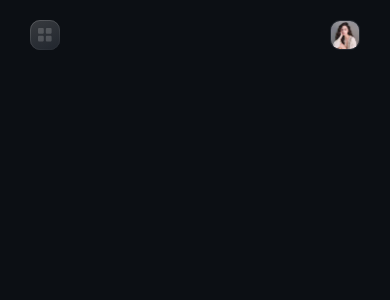
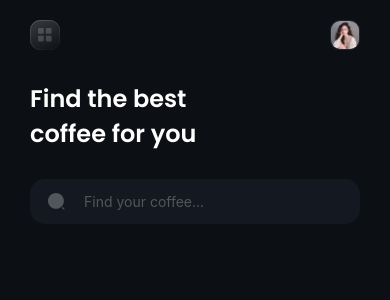
Before and after one commit to DevitoDbug/coffeeHouse, a React Native app: screen /HomeScreen in a window 390 px wide. Shown: the top 300 px of the page. Built offline with nearby package versions, Linux system fonts and the light colour scheme.

Commit message:
feat: Add font loading and search functionality

```diff
--- a/App.tsx
+++ b/App.tsx
@@ -6,11 +6,17 @@ import { StatusBar } from "expo-status-bar";
 import * as ExpoSplashScreen from "expo-splash-screen";
 import { Navigation } from "./navigation/Navigation";
 import { container } from "./assets/images/constants";
+import { useFonts } from "expo-font";
 
 ExpoSplashScreen.preventAutoHideAsync();
 
 export default function App() {
   const [appIsReady, setAppIsReady] = useState(false);
+
+  const [fontsLoaded] = useFonts({
+    "poppins-semiBold": require("./assets/fonts/Poppins-SemiBold.ttf"),
+    "poppins-medium": require("./assets/fonts/Poppins-Medium.ttf"),
+  });
 
   useEffect(() => {
     async function prepare() {
@@ -26,13 +32,13 @@ export default function App() {
   }, []);
 
   const onLayoutRootView = useCallback(async () => {
-    if (appIsReady) {
+    if (fontsLoaded) {
       await ExpoSplashScreen.hideAsync();
     }
-  }, [appIsReady]);
+  }, [fontsLoaded]);
 
-  if (!appIsReady) {
-    return null;
+  if (!fontsLoaded) {
+    return <></>;
   }
 
   return (
--- a/assets/icons/svgIcons.tsx
+++ b/assets/icons/svgIcons.tsx
@@ -21,3 +21,19 @@ export const AppIcon = ({ color, iconWidth, iconHeight }: IconProps) => {
     </Svg>
   );
 };
+
+export const SearchIcon = ({ color, iconWidth, iconHeight }: IconProps) => {
+  return (
+    <Svg
+      width={iconWidth ?? 17}
+      height={iconHeight ?? 17}
+      viewBox="0 0 17 17"
+      fill="none"
+    >
+      <Path
+        d="M7.82802 15.8335C8.87512 15.8453 9.91415 15.6492 10.8849 15.2566C11.8557 14.8641 12.739 14.2828 13.4836 13.5465C14.2282 12.8103 14.8194 11.9336 15.2228 10.9672C15.6263 10.0009 15.834 8.96416 15.834 7.917C15.834 6.86984 15.6263 5.83308 15.2228 4.86676C14.8194 3.90043 14.2282 3.02375 13.4836 2.28747C12.739 1.55118 11.8557 0.969931 10.8849 0.577368C9.91415 0.184805 8.87512 -0.0112686 7.82802 0.00050004C5.74385 0.0239248 3.75299 0.868296 2.28747 2.35038C0.821943 3.83247 0 5.83269 0 7.917C0 10.0013 0.821943 12.0015 2.28747 13.4836C3.75299 14.9657 5.74385 15.8101 7.82802 15.8335ZM15.994 16.6665C15.8415 16.667 15.6949 16.6073 15.586 16.5005L14.036 14.9505C13.928 14.8404 13.8675 14.6923 13.8675 14.538C13.8675 14.3837 13.928 14.2356 14.036 14.1255C14.1461 14.0175 14.2943 13.9569 14.4485 13.9569C14.6028 13.9569 14.7509 14.0175 14.861 14.1255L16.411 15.6755C16.5191 15.7856 16.5796 15.9337 16.5796 16.088C16.5796 16.2423 16.5191 16.3904 16.411 16.5005C16.2978 16.6063 16.149 16.6656 15.994 16.6665Z"
+        fill={color ?? "white"}
+      />
+    </Svg>
+  );
+};
--- a/assets/images/constants.tsx
+++ b/assets/images/constants.tsx
@@ -3,9 +3,22 @@ import { Dimensions } from "react-native";
 export enum colors {
   text_white = "#FFFFFF",
   primary_bg_dark = "#0C0F14",
+  primary_bg_dark_pale = "#141921",
   light_faded = "rgba(255, 255, 255, 0.18)",
   dark_blue = "#21262E",
+  grey_pale = "#52555A",
 }
+
+export const fonts = {
+  poppins_medium: "Poppins-medium",
+  poppins_semiBold: "poppins-semiBold",
+};
+
+export const boldTitles = {
+  fontSize: 24,
+  fontFamily: fonts.poppins_semiBold,
+  color: colors.text_white,
+};
 
 export const container = {
   flex: 1,
--- a/components/global/AppIconGradient.tsx
+++ b/components/global/AppIconGradient.tsx
@@ -12,7 +12,7 @@ export const AppIconWithGradient = ({
 }: AppIconWithGradientProps): JSX.Element => {
   return (
     <LinearGradient
-      colors={["rgba(255, 255, 255, 0.18)", "#21262E"]}
+      colors={["rgba(255, 255, 255, 0.18)", "#0C0F14"]}
       start={{ x: 0, y: 0 }}
       end={{ x: 0.4, y: 0.8 }}
       style={styles.appIcon}
--- /dev/null
+++ b/components/home/Search.tsx
@@ -0,0 +1,37 @@
+import { StyleSheet, TextInput, View } from "react-native";
+import React from "react";
+import { SCREENWIDTH, colors } from "../../assets/images/constants";
+import { SearchIcon } from "../../assets/icons/svgIcons";
+
+export const Search = (): JSX.Element => {
+  return (
+    <View style={styles.searchInputContainer}>
+      <SearchIcon color={colors.grey_pale} />
+      <TextInput
+        placeholder="Find your coffee..."
+        placeholderTextColor={colors.grey_pale}
+        style={styles.searchInput}
+      />
+    </View>
+  );
+};
+
+const styles = StyleSheet.create({
+  searchInputContainer: {
+    width: SCREENWIDTH - 60,
+    height: 45,
+    display: "flex",
+    flexDirection: "row",
+    alignItems: "center",
+    borderRadius: 15,
+    paddingHorizontal: 18,
+    paddingTop: 13,
+    paddingBottom: 12,
+    fontSize: 10,
+    backgroundColor: colors.primary_bg_dark_pale,
+    gap: 19,
+  },
+  searchInput: {
+    color: colors.text_white,
+  },
+});
--- a/screens/HomeScreen.tsx
+++ b/screens/HomeScreen.tsx
@@ -1,13 +1,24 @@
 import React from "react";
 import { Text, StyleSheet, View } from "react-native";
 import { SafeAreaView } from "react-native-safe-area-context";
-import { colors, container } from "../assets/images/constants";
+import { boldTitles, colors, container } from "../assets/images/constants";
 import AppHeader from "../components/global/AppHeader";
+import { Search } from "../components/home/Search";
 
 export const HomeScreen = (): JSX.Element => {
   return (
     <SafeAreaView style={styles.container}>
       <AppHeader />
+      <View
+        style={{
+          display: "flex",
+          gap: 28,
+          alignSelf: "flex-start",
+        }}
+      >
+        <Text style={styles.boldTitle}>Find the best coffee for you</Text>
+        <Search />
+      </View>
     </SafeAreaView>
   );
 };
@@ -19,4 +30,9 @@ const styles = StyleSheet.create({
     backgroundColor: colors.primary_bg_dark,
     alignItems: "center",
   },
+  boldTitle: {
+    ...boldTitles,
+    width: 195,
+    marginTop: 31,
+  },
 });
```
Also changed, not shown: assets/fonts/Poppins-Medium.ttf (added), assets/fonts/Poppins-SemiBold.ttf (added).
